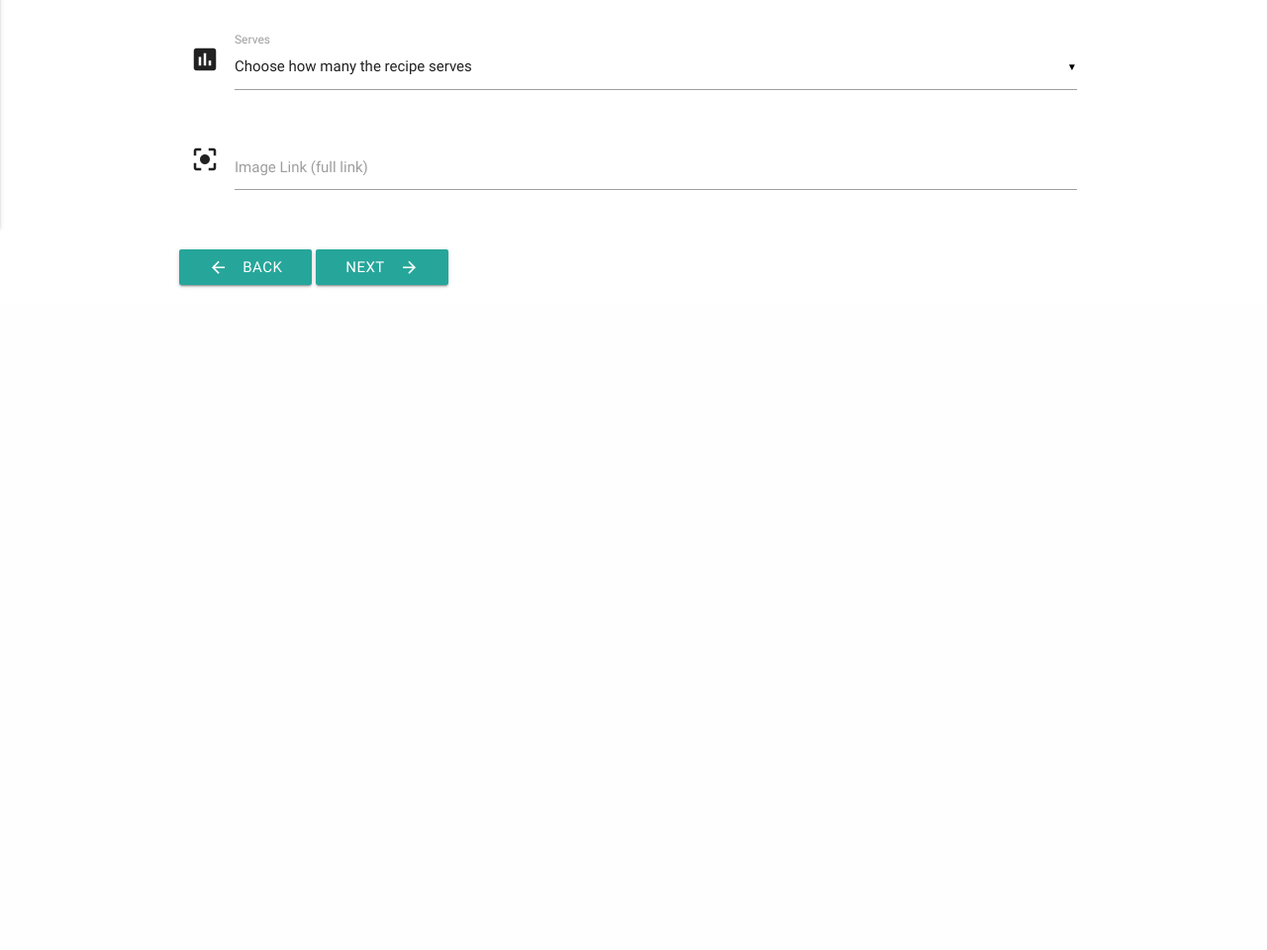
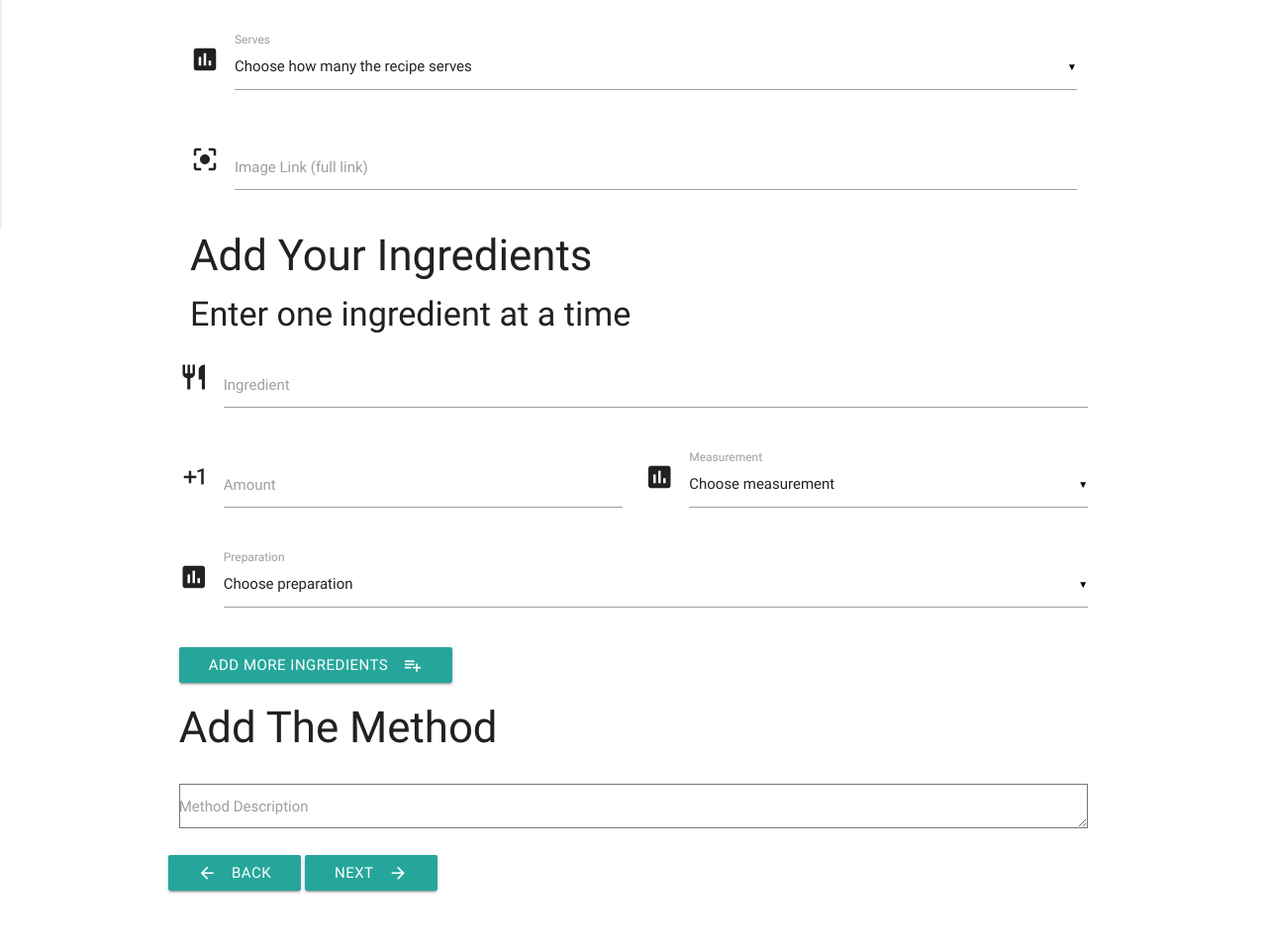
Before and after one commit to Code-Institute-Submissions/recipe-builder, a Flask app: page /add_recipe in a window 1280 px wide. Shown: the part 630-1590 px from the top of the page at 99% size. Before the commit the page ends 921 px from the top, so only its background shows below. Run offline with Flask 2, Linux system fonts and the light colour scheme; data that the repository does not hold is empty; some libraries are stand-ins or nearby versions.

Commit message:
All method and ingredients add to addrecipe.html

```diff
--- a/app.py
+++ b/app.py
@@ -21,7 +21,9 @@ def add_recipe():
     return render_template('addrecipe.html',
                             categories=mongo.db.category.find(),
                             allergens=mongo.db.allergen.find(),
-                            serves=mongo.db.serves.find())
+                            serves=mongo.db.serves.find(),
+                            measurements=mongo.db.measurements.find(),
+                            preparation=mongo.db.preparation.find())
 
 @app.route('/insert_recipe', methods=['POST'])
 def insert_recipe():
@@ -34,9 +36,14 @@ def insert_recipe():
         'prep-time':request.form['prep_time'],
         'cook_time':request.form['cook_time'],
         'amount_serves':request.form['amount_serves'],
-        'image_file': request.form['image_file']
+        'image_file': request.form['image_file'],
+        'ingredient_name':request.form['ingredient_name'],
+        'amount':request.form['amount'],
+        'measure_type':request.form['measure_type'],
+        'prep_type':request.form['prep_type'],
+        'method_description':request.form['method_description']
     })
-    return redirect(url_for('add_ingredient'))
+    return redirect(url_for('get_recipes'))
 
 
 
--- a/static/css/styles.css
+++ b/static/css/styles.css
@@ -6,8 +6,6 @@
     padding: 0 0.5em;
 }
 
-
-
 .recipe_name {
     margin-top: 5px;
 }
--- a/templates/addrecipe.html
+++ b/templates/addrecipe.html
@@ -81,7 +81,62 @@
         <label for="icon_prefix">Image Link (full link)</label>
       </div>
     </div>
+    <h3>Add Your Ingredients</h3>
+    <h4>Enter one ingredient at a time</h4>
 
+    <div class="row">
+      <form action="{{url_for('insert_ingredient')}}" method="POST" class="col s12">
+        <!--Ingredient Title-->
+        <div class="row">
+          <div class="input-field col s12">
+            <i class="material-icons prefix">restaurant</i>
+            <input id="ingredient_name" name="ingredient_name" type="text" class="validate">
+            <label for="icon_prefix">Ingredient</label>
+          </div>
+        </div>
+        <!--Amount-->
+        <div class="row">
+          <div class="input-field col s6">
+            <i class="material-icons prefix">exposure_plus_1</i>
+            <input id="amount" name="amount" type="text" class="validate">
+            <label for="icon_prefix">Amount</label>
+          </div>
+
+          <!--Measurement-->
+
+          <div class="input-field col s6">
+            <i class="material-icons prefix">poll</i>
+            <select id="measure_type" name="measure_type">
+          <option value="" disabled selected>Choose measurement</option>
+          {% for measure in measurements %}
+          <option value="{{measure.measure_type}}">{{measure.measure_type}}</option>
+          {% endfor %}
+        </select>
+            <label>Measurement</label>
+          </div>
+        </div>
+        <!--Preparation-->
+        <div class="row">
+          <div class="input-field col s12">
+            <i class="material-icons prefix">poll</i>
+            <select id="prep_type" name="prep_type">
+          <option value="" disabled selected>Choose preparation</option>
+          {% for prep in preparation %}
+          <option value="{{prep.prep_type}}">{{prep.prep_type}}</option>
+          {% endfor %}
+        </select>
+            <label>Preparation</label>
+          </div>
+        </div>
+        <a class="waves-effect waves-light btn"><i class="material-icons right">playlist_add</i>Add more ingredients</a>
+
+        <!--Method-->
+        <h3>Add The Method</h3>
+        <div class="row">
+          <div class="input-field col s12">
+            <textarea id="method_description" name="method_description" class="method_description"></textarea>
+            <label for="textarea1">Method Description</label>
+          </div>
         </div>
         <div class="row">
           <a class="waves-effect waves-light btn" href="{{url_for('get_recipes')}}"><i class="material-icons left">arrow_back</i>Back</a>
```
Also changed, not shown: templates/addingredients.html (deleted, +0 -55 lines), templates/method.html (deleted, +0 -20 lines). Lines whose indentation alone changed are shown as unchanged.
